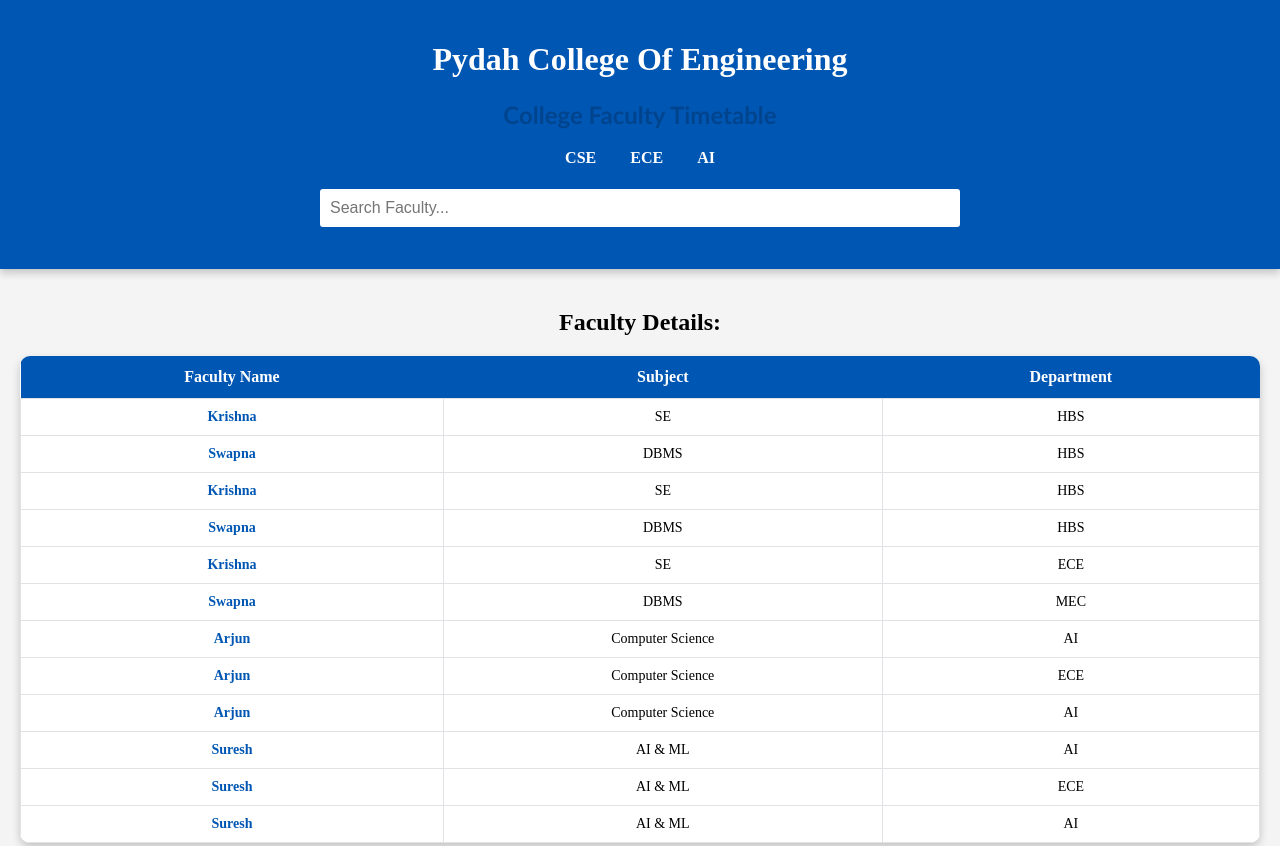
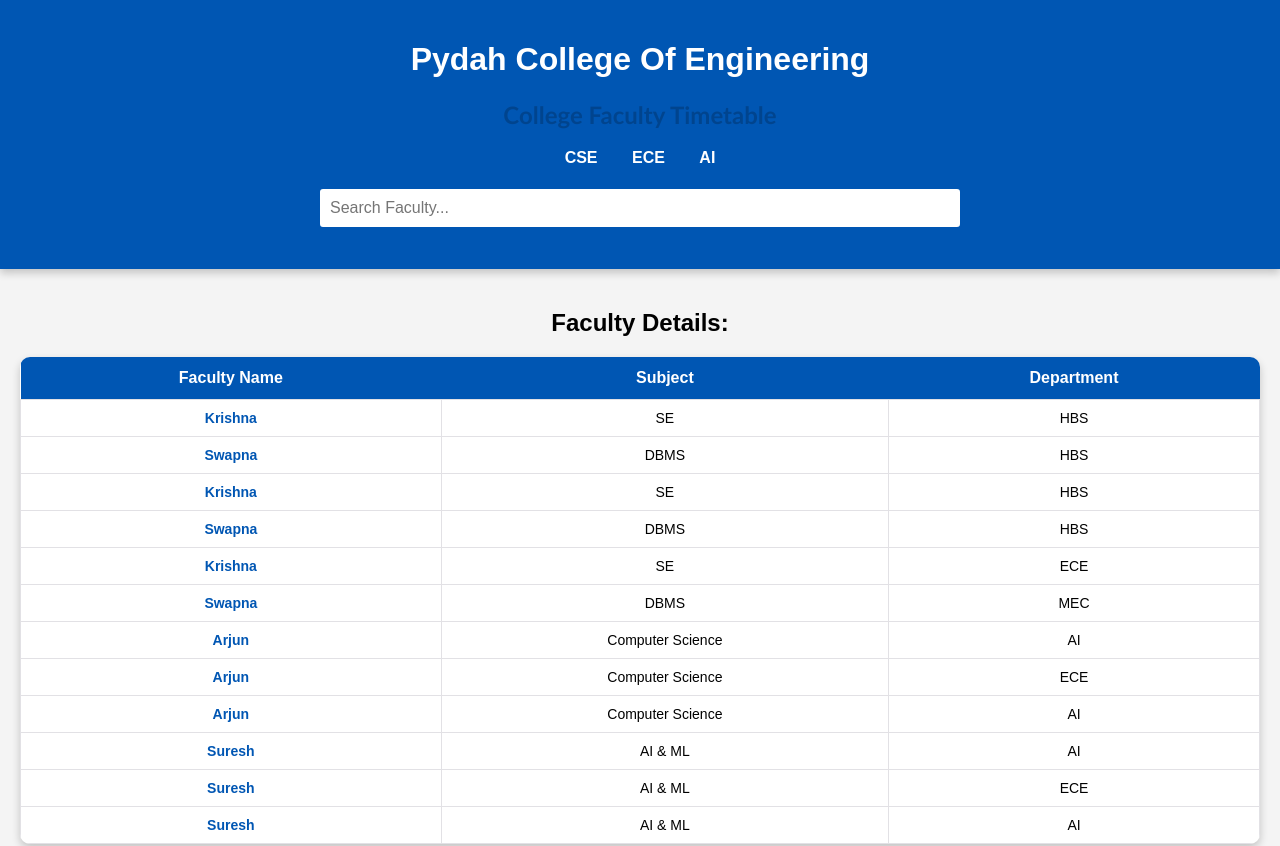
Before and after one commit to Prasanth-roy/Pydah_Faculty_TT, a plain HTML site: page index.html in a window 1280 px wide. Shown: the top 846 px of the page. Drawn offline with nearby package versions, Linux system fonts and the light colour scheme.

Commit message:
Update time.css

```diff
--- a/time.css
+++ b/time.css
@@ -1,6 +1,6 @@
 /* General Styling */
 body {
-/*     font-family: Arial, sans-serif; */
+    font-family: Arial, sans-serif;
     margin: 0;
     padding: 0;
     text-align: center;
```
